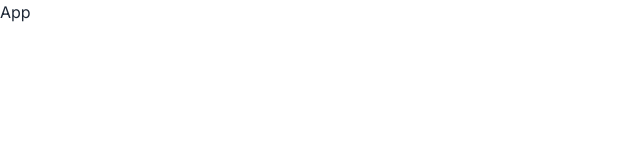
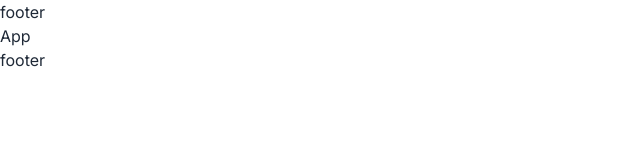
Before and after one commit to nurbek2107/User_project, a Next.js app: page / in a window 1280 px wide. Shown: the top 160 px of the page, without its empty margins (0-640 px from the left). Built offline with nearby package versions, Linux system fonts and the light colour scheme.

Commit message:
version 0.2

```diff
--- a/src/app/layout.js
+++ b/src/app/layout.js
@@ -1,6 +1,7 @@
 import { Inter } from "next/font/google";
 import "./globals.css";
-
+import Navbar from "@/components/Navbar/page";
+import Footer from "@/components/Footer/page";
 const inter = Inter({ subsets: ["latin"] });
 
 export const metadata = {
@@ -14,7 +15,12 @@ export default function RootLayout({ children }) {
       <head>
         <link rel="shortcut icon" href="../assets/favicon.ico" />
       </head>
-      <body className={inter.className}>{children}</body>
+      <body className={inter.className}>
+        <Navbar/>
+        {children}
+        <Footer/>
+
+      </body>
     </html>
   );
 }
--- /dev/null
+++ b/src/components/Footer/page.jsx
@@ -0,0 +1,11 @@
+import React from 'react'
+
+function Footer() {
+  return (
+    <div>
+      footer
+    </div>
+  )
+}
+
+export default Footer
--- /dev/null
+++ b/src/components/Navbar/page.jsx
@@ -0,0 +1,11 @@
+import React from 'react'
+
+function Navbar() {
+  return (
+    <div>
+      footer
+    </div>
+  )
+}
+
+export default Navbar
```
